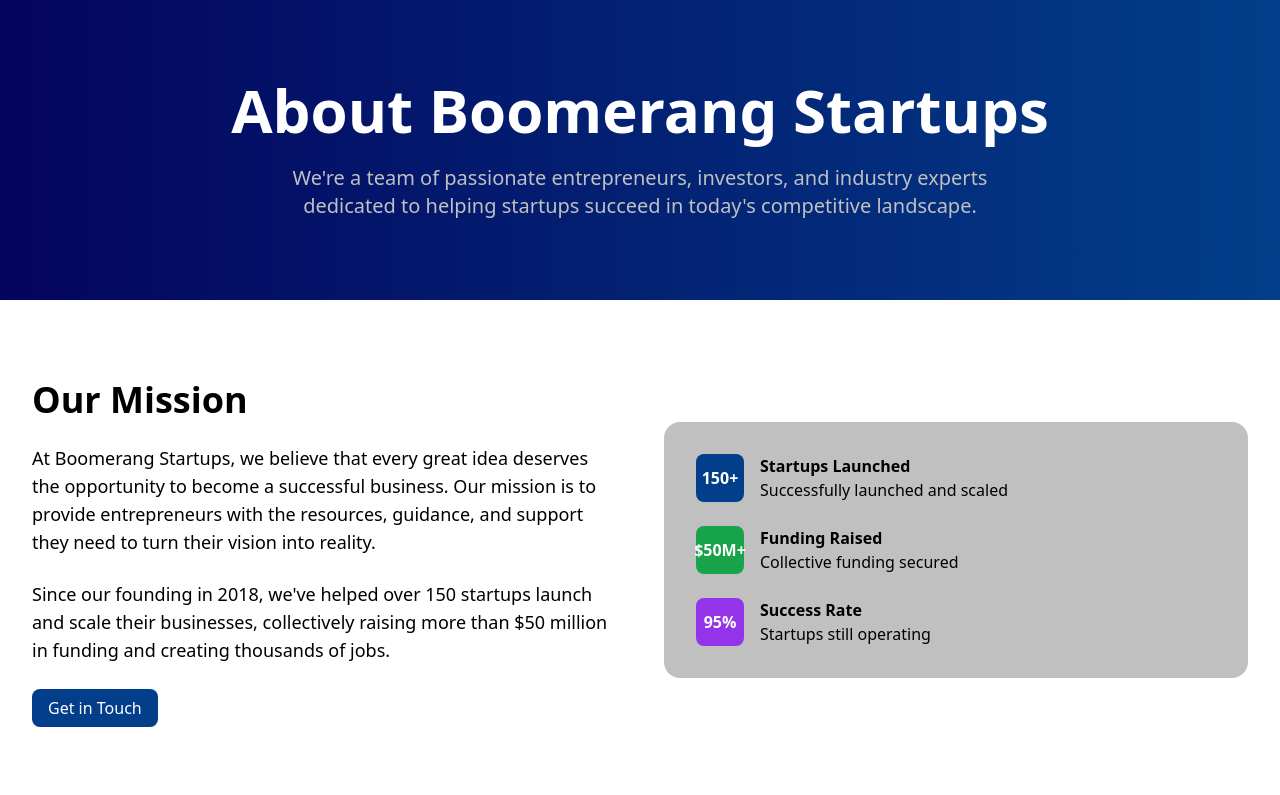
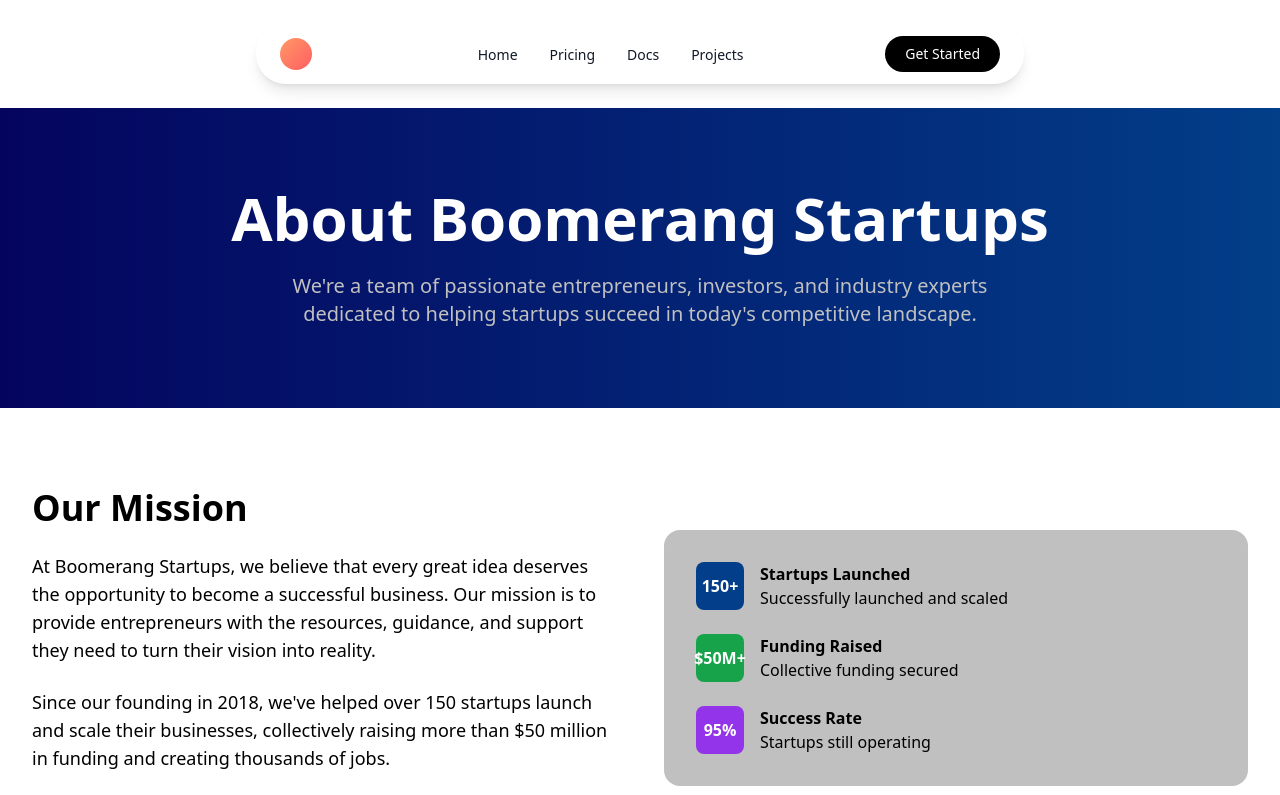
Before and after one commit to Pippinkntkm/sparkboardv5.0, a React (Vite) app: page /about in a window 1280 px wide. Shown: the top 795 px of the page. Built offline with nearby package versions, Linux system fonts and the light colour scheme.

Commit message:
Add animated navbar with motion animations and lucide-react icons

```diff
--- a/package.json
+++ b/package.json
@@ -16,6 +16,7 @@
     "class-variance-authority": "^0.7.1",
     "clsx": "^2.1.1",
     "framer-motion": "^12.23.12",
+    "lucide-react": "^0.534.0",
     "react": "^19.1.0",
     "react-dom": "^19.1.0",
     "react-router-dom": "^7.7.1",
--- a/src/App.tsx
+++ b/src/App.tsx
@@ -1,4 +1,5 @@
 import { BrowserRouter as Router, Routes, Route } from 'react-router-dom'
+import { Navbar1 } from './components/ui/navbar-1'
 import Home from './pages/Home'
 import About from './pages/About'
 import Services from './pages/Services'
@@ -8,6 +9,7 @@ function App() {
   return (
     <Router>
       <div className="h-screen">
+        <Navbar1 />
         <Routes>
           <Route path="/" element={<Home />} />
           <Route path="/about" element={<About />} />
--- /dev/null
+++ b/src/components/ui/navbar-1.tsx
@@ -0,0 +1,133 @@
+"use client"
+
+import * as React from "react"
+import { useState } from "react"
+import { motion, AnimatePresence } from "framer-motion"
+import { Menu, X } from "lucide-react"
+
+const Navbar1 = () => {
+  const [isOpen, setIsOpen] = useState(false)
+
+  const toggleMenu = () => setIsOpen(!isOpen)
+
+  return (
+    <div className="flex justify-center w-full py-6 px-4">
+      <div className="flex items-center justify-between px-6 py-3 bg-white rounded-full shadow-lg w-full max-w-3xl relative z-10">
+        <div className="flex items-center">
+          <motion.div
+            className="w-8 h-8 mr-6"
+            initial={{ scale: 0.8 }}
+            animate={{ scale: 1 }}
+            whileHover={{ rotate: 10 }}
+            transition={{ duration: 0.3 }}
+          >
+            <svg width="32" height="32" viewBox="0 0 32 32" fill="none" xmlns="http://www.w3.org/2000/svg">
+              <circle cx="16" cy="16" r="16" fill="url(#paint0_linear)" />
+              <defs>
+                <linearGradient id="paint0_linear" x1="0" y1="0" x2="32" y2="32" gradientUnits="userSpaceOnUse">
+                  <stop stopColor="#FF9966" />
+                  <stop offset="1" stopColor="#FF5E62" />
+                </linearGradient>
+              </defs>
+            </svg>
+          </motion.div>
+        </div>
+
+          {/* Desktop Navigation */}
+          <nav className="hidden md:flex items-center space-x-8">
+            {["Home", "Pricing", "Docs", "Projects"].map((item) => (
+              <motion.div
+                key={item}
+                initial={{ opacity: 0, y: -10 }}
+                animate={{ opacity: 1, y: 0 }}
+                transition={{ duration: 0.3 }}
+                whileHover={{ scale: 1.05 }}
+              >
+                <a href="#" className="text-sm text-gray-900 hover:text-gray-600 transition-colors font-medium">
+                  {item}
+                </a>
+              </motion.div>
+            ))}
+          </nav>
+
+        {/* Desktop CTA Button */}
+        <motion.div
+          className="hidden md:block"
+          initial={{ opacity: 0, x: 20 }}
+          animate={{ opacity: 1, x: 0 }}
+          transition={{ duration: 0.3, delay: 0.2 }}
+          whileHover={{ scale: 1.05 }}
+        >
+          <a
+            href="#"
+            className="inline-flex items-center justify-center px-5 py-2 text-sm text-white bg-black rounded-full hover:bg-gray-800 transition-colors"
+          >
+            Get Started
+          </a>
+        </motion.div>
+
+        {/* Mobile Menu Button */}
+        <motion.button className="md:hidden flex items-center" onClick={toggleMenu} whileTap={{ scale: 0.9 }}>
+          <Menu className="h-6 w-6 text-gray-900" />
+        </motion.button>
+      </div>
+
+      {/* Mobile Menu Overlay */}
+      <AnimatePresence>
+        {isOpen && (
+          <motion.div
+            className="fixed inset-0 bg-white z-50 pt-24 px-6 md:hidden"
+            initial={{ opacity: 0, x: "100%" }}
+            animate={{ opacity: 1, x: 0 }}
+            exit={{ opacity: 0, x: "100%" }}
+            transition={{ type: "spring", damping: 25, stiffness: 300 }}
+          >
+            <motion.button
+              className="absolute top-6 right-6 p-2"
+              onClick={toggleMenu}
+              whileTap={{ scale: 0.9 }}
+              initial={{ opacity: 0 }}
+              animate={{ opacity: 1 }}
+              transition={{ delay: 0.2 }}
+            >
+              <X className="h-6 w-6 text-gray-900" />
+            </motion.button>
+            <div className="flex flex-col space-y-6">
+              {["Home", "Pricing", "Docs", "Projects"].map((item, i) => (
+                <motion.div
+                  key={item}
+                  initial={{ opacity: 0, x: 20 }}
+                  animate={{ opacity: 1, x: 0 }}
+                  transition={{ delay: i * 0.1 + 0.1 }}
+                  exit={{ opacity: 0, x: 20 }}
+                >
+                  <a href="#" className="text-base text-gray-900 font-medium" onClick={toggleMenu}>
+                    {item}
+                  </a>
+                </motion.div>
+              ))}
+
+              <motion.div
+                initial={{ opacity: 0, y: 20 }}
+                animate={{ opacity: 1, y: 0 }}
+                transition={{ delay: 0.5 }}
+                exit={{ opacity: 0, y: 20 }}
+                className="pt-6"
+              >
+                <a
+                  href="#"
+                  className="inline-flex items-center justify-center w-full px-5 py-3 text-base text-white bg-black rounded-full hover:bg-gray-800 transition-colors "
+                  onClick={toggleMenu}
+                >
+                  Get Started
+                </a>
+              </motion.div>
+            </div>
+          </motion.div>
+        )}
+      </AnimatePresence>
+    </div>
+  )
+}
+
+export { Navbar1 }
--- a/src/pages/Home.tsx
+++ b/src/pages/Home.tsx
@@ -3,7 +3,7 @@ import { SplineHero } from '../components/SplineHero'
 
 const Home = () => {
   return (
-    <div className="h-screen w-full">
+    <div className="h-[calc(100vh-120px)] w-full">
       <SplineHero />
     </div>
   )
```
Also changed, not shown: 1 other file (tests, documents, lock files or other folders).
